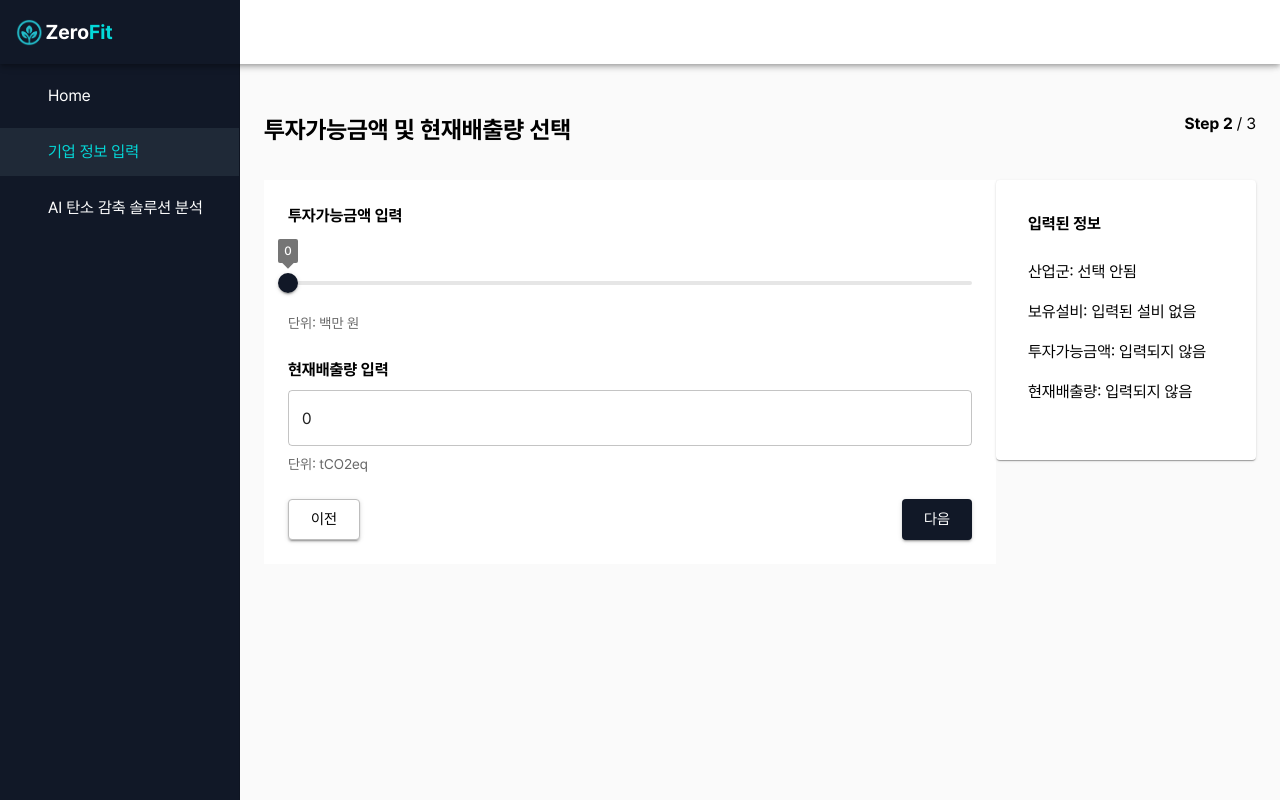
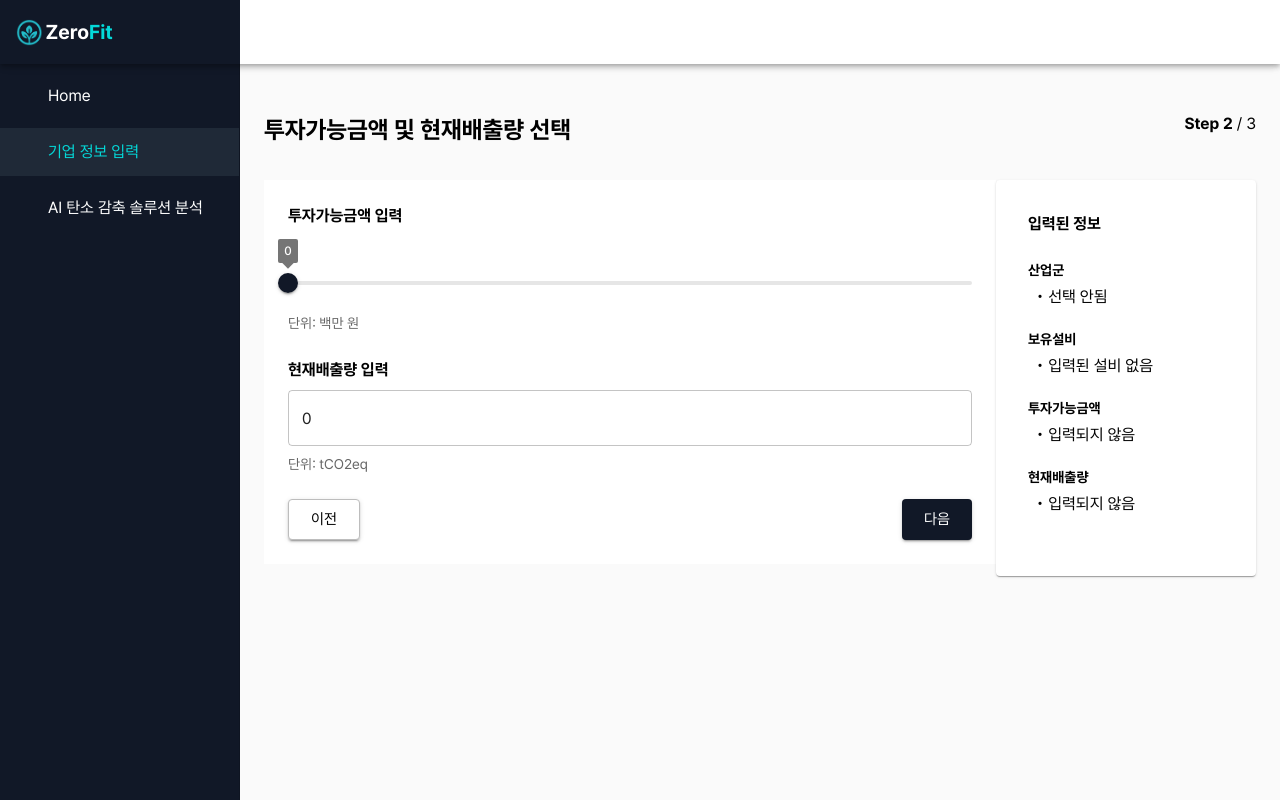
Before and after one commit to 2025-KGU-Capstone-Design/zerofit_frontend, a React (Vite) app: page /company-info/step2 in a window 1280 px wide. Built offline with nearby package versions, Linux system fonts and the light colour scheme; some icons are missing.

Commit message:
style: InfoPreviewCard 텍스트 배치 변경

```diff
--- a/src/ui/pages/companyInputPage/common/InfoPreviewCard.tsx
+++ b/src/ui/pages/companyInputPage/common/InfoPreviewCard.tsx
@@ -1,5 +1,12 @@
 import {useMemo} from 'react'
-import {Stack, Card, CardContent, Typography} from '@mui/material'
+import {
+    Stack,
+    Card,
+    CardContent,
+    Typography,
+    List,
+    ListItem,
+} from '@mui/material'
 import useCompanyInputStore from '@/store/useCompanyInputStore'
 
 interface InfoPreviewCardProps {
@@ -29,8 +36,9 @@ const InfoPreviewCard = ({step}: InfoPreviewCardProps) => {
                 : '입력된 설비 없음',
         [ownedFacilities]
     )
+
     return (
-        <Stack flex={1} sx={{maxWidth: 260}}>
+        <Stack flex={1} sx={{maxWidth: 260, mb: 6}}>
             <Card sx={{p: 2}}>
                 <CardContent>
                     <Typography
@@ -43,50 +51,95 @@ const InfoPreviewCard = ({step}: InfoPreviewCardProps) => {
 
                     {step >= 1 && (
                         <>
-                            <Typography variant='body1' sx={{mb: 2}}>
-                                산업군: {industry || '선택 안됨'}
+                            <Typography variant='body2' fontWeight='bold'>
+                                산업군
                             </Typography>
-                            <Typography variant='body1' sx={{mb: 2}}>
-                                보유설비: {facilitiesDisplay}
+                            <List dense disablePadding sx={{mb: 2, pl: 1}}>
+                                <ListItem disableGutters>
+                                    <Typography variant='body1'>
+                                        • {industry || '선택 안됨'}
                                     </Typography>
+                                </ListItem>
+                            </List>
+
+                            <Typography variant='body2' fontWeight='bold'>
+                                보유설비
+                            </Typography>
+                            <List dense disablePadding sx={{mb: 2, pl: 1}}>
+                                <ListItem disableGutters>
+                                    <Typography variant='body1'>
+                                        • {facilitiesDisplay}
+                                    </Typography>
+                                </ListItem>
+                            </List>
                         </>
                     )}
 
                     {step >= 2 && (
                         <>
-                            <Typography variant='body1' sx={{mb: 2}}>
-                                투자가능금액:{' '}
+                            <Typography variant='body2' fontWeight='bold'>
+                                투자가능금액
+                            </Typography>
+                            <List dense disablePadding sx={{mb: 2, pl: 1}}>
+                                <ListItem disableGutters>
+                                    <Typography variant='body1'>
+                                        •{' '}
                                         {investmentBudget != null
                                             ? investmentBudget
                                                 ? `${investmentBudget.toLocaleString()} 백만 원`
                                                 : '0원'
                                             : '입력되지 않음'}
                                     </Typography>
-                            <Typography variant='body1' sx={{mb: 2}}>
-                                현재배출량:{' '}
+                                </ListItem>
+                            </List>
+
+                            <Typography variant='body2' fontWeight='bold'>
+                                현재배출량
+                            </Typography>
+                            <List dense disablePadding sx={{mb: 2, pl: 1}}>
+                                <ListItem disableGutters>
+                                    <Typography variant='body1'>
+                                        •{' '}
                                         {currentEmission
                                             ? `${currentEmission.toLocaleString()} tCO₂`
                                             : '입력되지 않음'}
                                     </Typography>
+                                </ListItem>
+                            </List>
                         </>
                     )}
 
                     {step >= 3 && (
                         <>
-                            <Typography variant='body1' sx={{mb: 2}}>
-                                목표배출량:{' '}
+                            <Typography variant='body2' fontWeight='bold'>
+                                목표배출량
+                            </Typography>
+                            <List dense disablePadding sx={{mb: 2, pl: 1}}>
+                                <ListItem disableGutters>
+                                    <Typography variant='body1'>
+                                        •{' '}
                                         {targetEmission
                                             ? `${targetEmission.toLocaleString()} tCO₂`
                                             : '입력되지 않음'}
                                     </Typography>
+                                </ListItem>
+                            </List>
+
+                            <Typography variant='body2' fontWeight='bold'>
+                                목표ROI기간
+                            </Typography>
+                            <List dense disablePadding sx={{pl: 1}}>
+                                <ListItem disableGutters>
                                     <Typography variant='body1'>
-                                목표ROI기간:{' '}
+                                        •{' '}
                                         {targetRoiPeriod != null
                                             ? targetRoiPeriod
                                                 ? `${targetRoiPeriod} 년`
                                                 : '0년'
                                             : '입력되지 않음'}
                                     </Typography>
+                                </ListItem>
+                            </List>
                         </>
                     )}
                 </CardContent>
```
Lines whose indentation alone changed are shown as unchanged.
